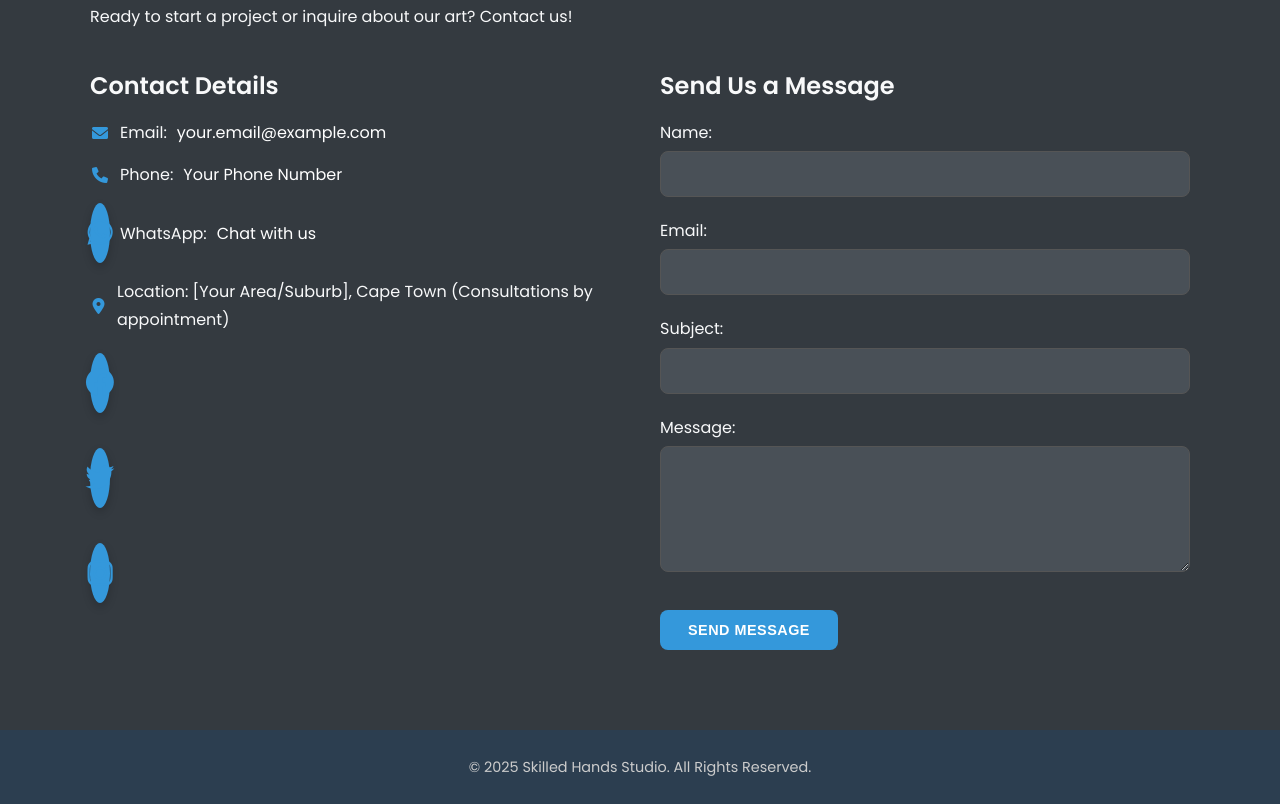
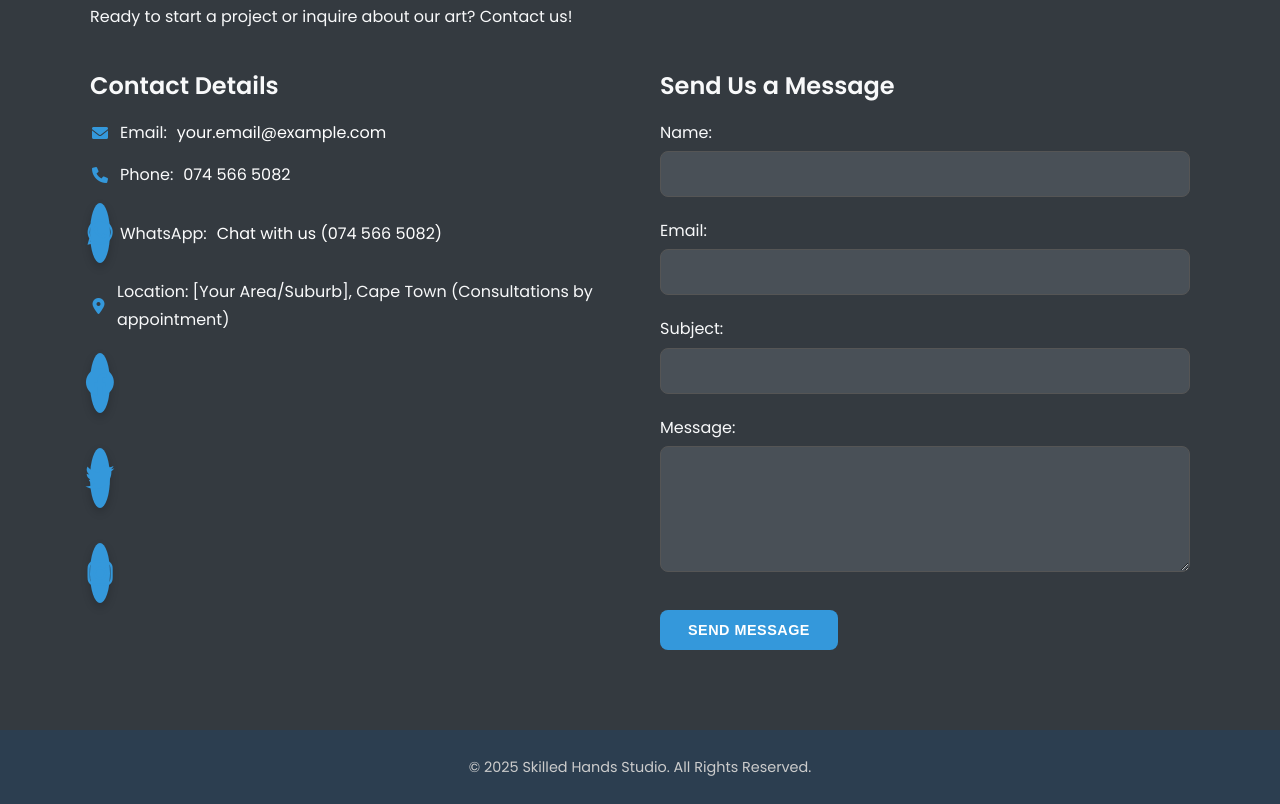
Before and after one commit to Khozasteven/skilledhands, a plain HTML site: page index.html.html in a window 1280 px wide. Shown: the part 3363-4167 px from the top of the page. Drawn offline with nearby package versions, Linux system fonts and the light colour scheme.

Commit message:
Update index.html.html

```diff
--- a/index.html.html
+++ b/index.html.html
@@ -166,8 +166,8 @@
                 <div class="contact-info" data-aos="fade-up" data-aos-delay="200">
                     <h3>Contact Details</h3>
                     <p><i class="fas fa-envelope"></i> Email: <a href="mailto:your.email@example.com">your.email@example.com</a></p>
-                    <p><i class="fas fa-phone"></i> Phone: <a href="tel:+27000000000">Your Phone Number</a></p>
-                    <p><i class="fab fa-whatsapp"></i> WhatsApp: <a href="your_whatsapp_link" target="_blank">Chat with us</a></p>
+                    <p><i class="fas fa-phone"></i> Phone: <a href="tel:+27745665082">074 566 5082</a></p>
+<p><i class="fab fa-whatsapp"></i> WhatsApp: <a href="https://wa.me/27745665082" target="_blank">Chat with us (074 566 5082)</a></p>
                     <p><i class="fas fa-map-marker-alt"></i> Location: [Your Area/Suburb], Cape Town (Consultations by appointment)</p>
                     <div class="contact-social">
                          <a href="your_facebook_link" target="_blank" aria-label="Facebook" title="Facebook"><i class="fab fa-facebook fa-lg"></i></a>
```
